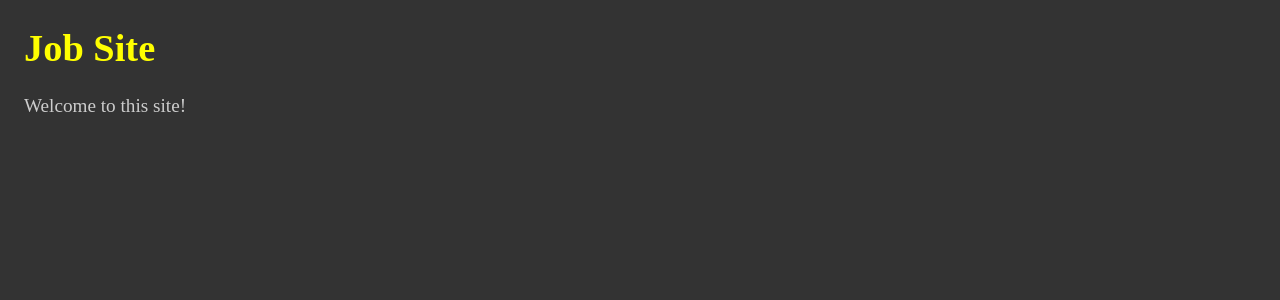
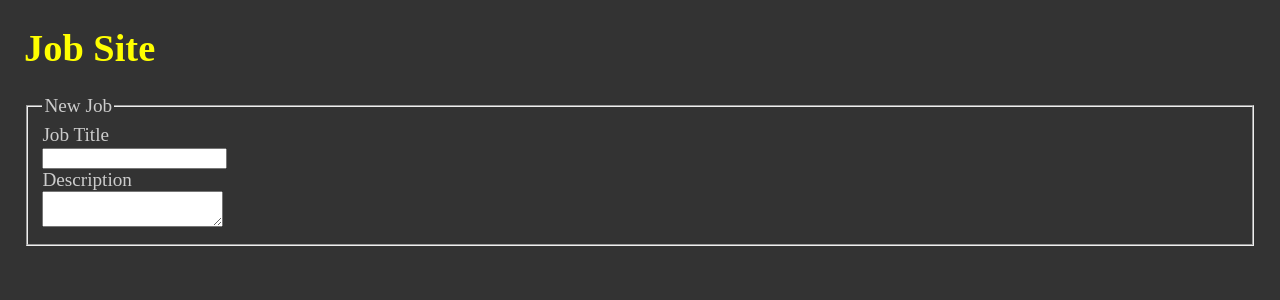
Before and after one commit to Scientific-Research/mk-005-form-and-json-server, a React (Vite) app: page / in a window 1280 px wide. Shown: the top 300 px of the page. Built offline with nearby package versions, Linux system fonts and the light colour scheme.

Commit message:
showing Form!

```diff
--- a/src/App.tsx
+++ b/src/App.tsx
@@ -4,7 +4,24 @@ function App() {
   return (
     <div className="App">
       <h1>Job Site</h1>
-      <p>Welcome to this site!</p>
+      <form action="">
+        <fieldset>
+          <legend>New Job</legend>
+          <div className="row">
+            <label htmlFor="">Job Title</label>
+            <div>
+              <input type="text" />
+            </div>
+          </div>
+
+          <div className="row">
+            <label htmlFor="">Description</label>
+            <div>
+              <textarea />
+            </div>
+          </div>
+        </fieldset>
+      </form>
     </div>
   );
 }
```
